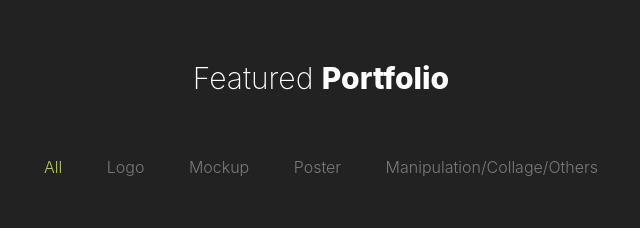
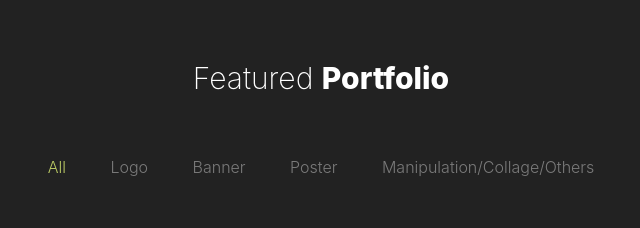
Before and after one commit to Yudabullit/Yuda-Sastrawan, a plain HTML site: page index.html in a window 1280 px wide. Shown: the part 840-1068 px from the top of the page, 319-959 px from the left. Drawn offline with nearby package versions, Linux system fonts and the light colour scheme; files whose address does not match are found by name.

Commit message:
Update index.html

```diff
--- a/index.html
+++ b/index.html
@@ -73,7 +73,7 @@
 				<ul>
 					<li class="active" data-filter="*">All</li>
 					<li data-filter=".packaging">Logo</li>
-					<li data-filter=".mockup">Mockup</li>
+					<li data-filter=".mockup">Banner</li>
 					<li data-filter=".typography">Poster</li>
 					<li data-filter=".photography">Manipulation/Collage/Others</li>
 				</ul>
```
